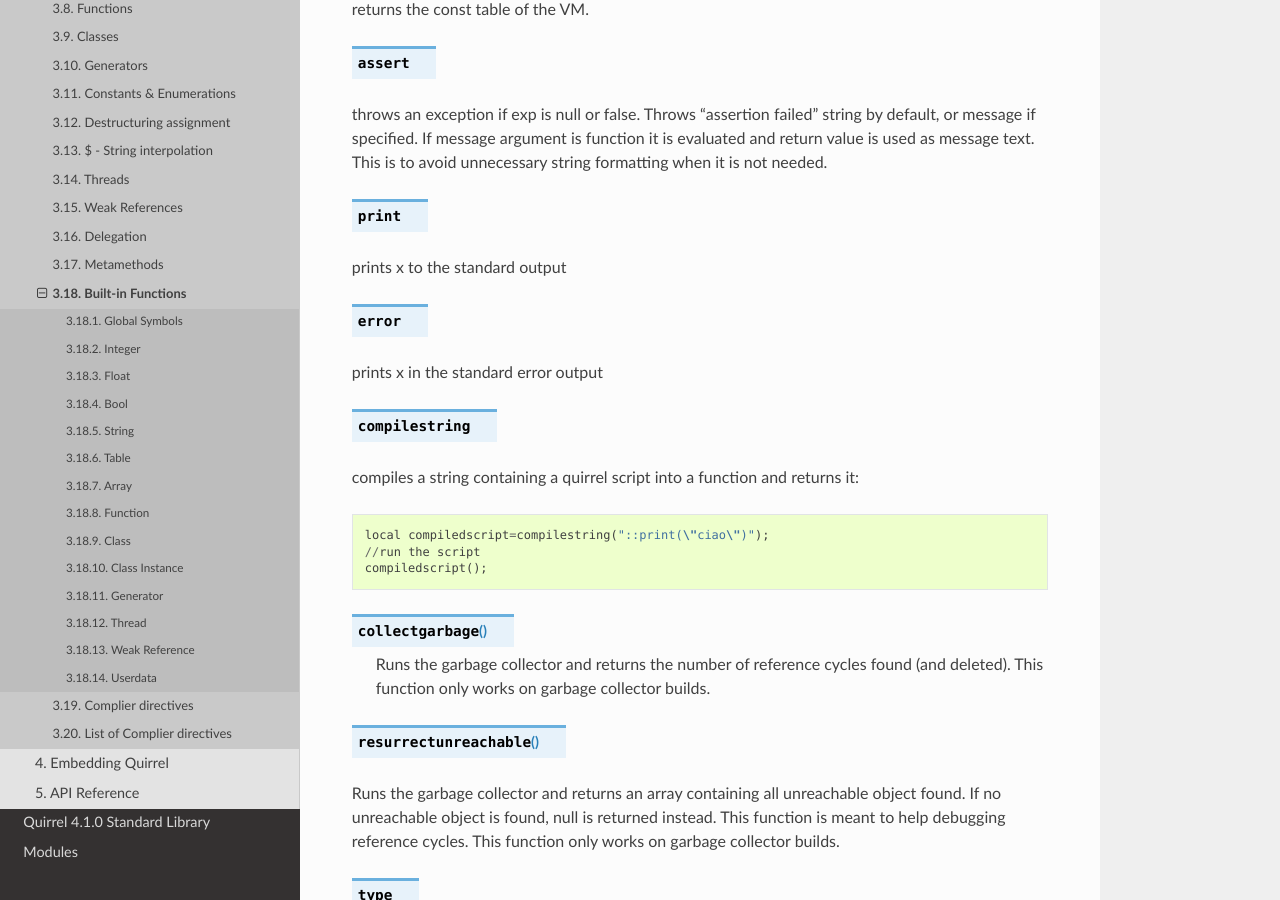
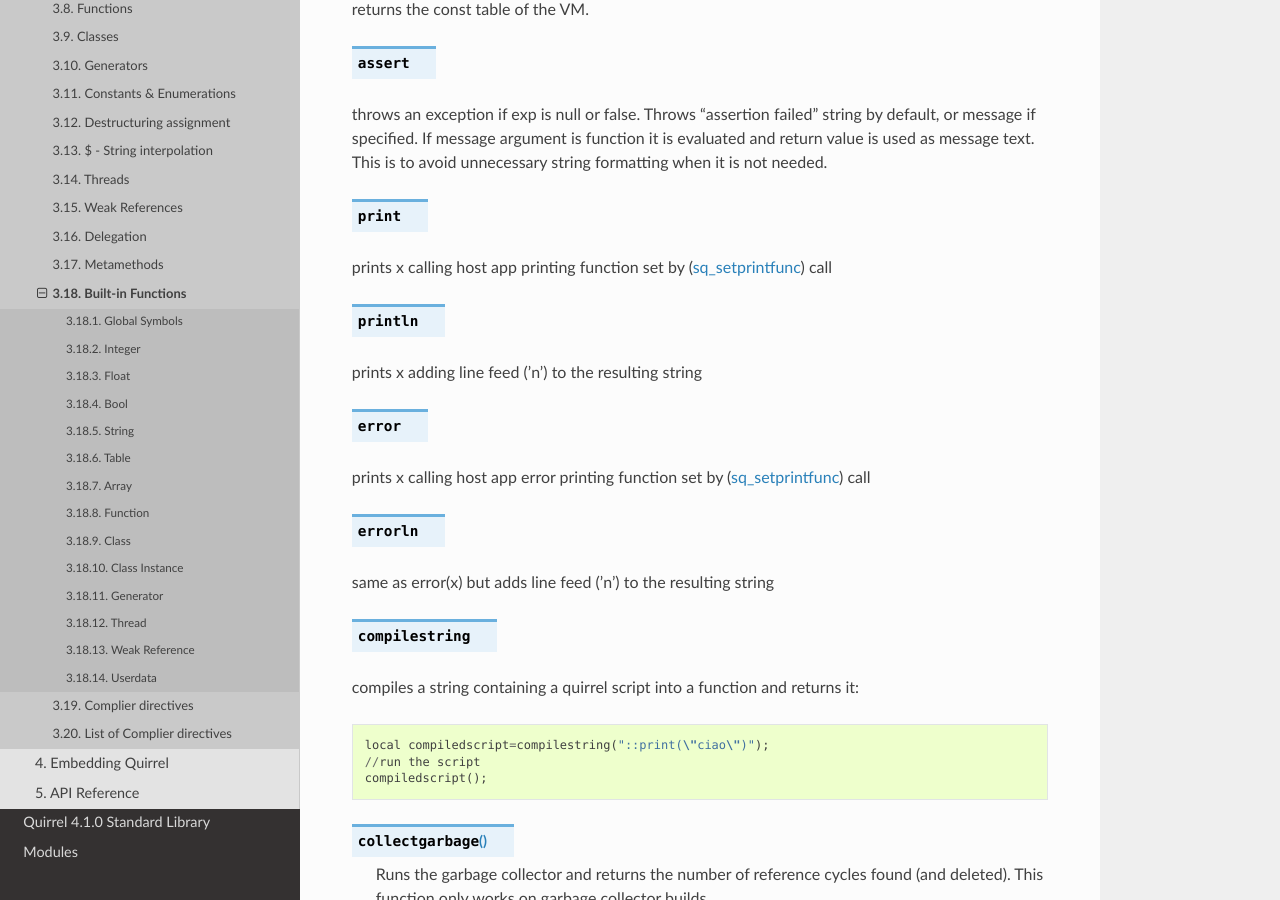
Before and after one commit to albertodemichelis/squirrel, a Sphinx documentation site: the page built from doc/source/reference/language/builtin_functions.rst, in a window 1280 px wide and 900 px high, scrolled down 1128 px. Built offline with Sphinx 7.4.7 and the Read the Docs theme 2.0.0, drawn with Linux system fonts in a browser that asks for light colours.

Commit message:
Add documentation for println()/errorln() functions
Follow-up to https://github.com/GaijinEntertainment/quirrel/commit/9f13b9e1631853c8de7dc321eca44795462c83c8

Also fix print()/error() description - they call user-provided
printing function which is not always outputs text to stdout

```diff
--- a/doc/source/reference/language/builtin_functions.rst
+++ b/doc/source/reference/language/builtin_functions.rst
@@ -59,11 +59,19 @@ unnecessary string formatting when it is not needed.
 
 .. sq:function:: print(x)
 
-prints x to the standard output
+prints x calling host app printing function set by (:ref:`sq_setprintfunc <sq_setprintfunc>`) call
+
+.. sq:function:: println(x)
+
+prints x adding line feed ('\n') to the resulting string
 
 .. sq:function:: error(x)
 
-prints x in the standard error output
+prints x calling host app error printing function set by (:ref:`sq_setprintfunc <sq_setprintfunc>`) call
+
+.. sq:function:: errorln(x)
+
+same as error(x) but adds line feed ('\n') to the resulting string
 
 .. sq:function:: compilestring(string,[buffername])
 
```
